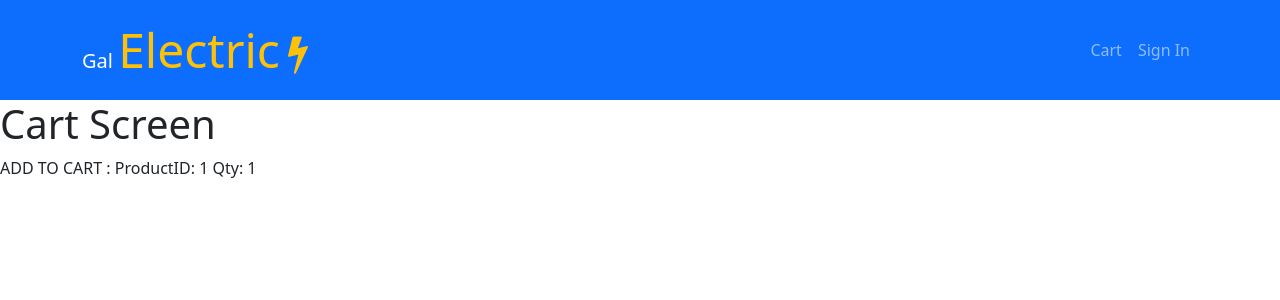
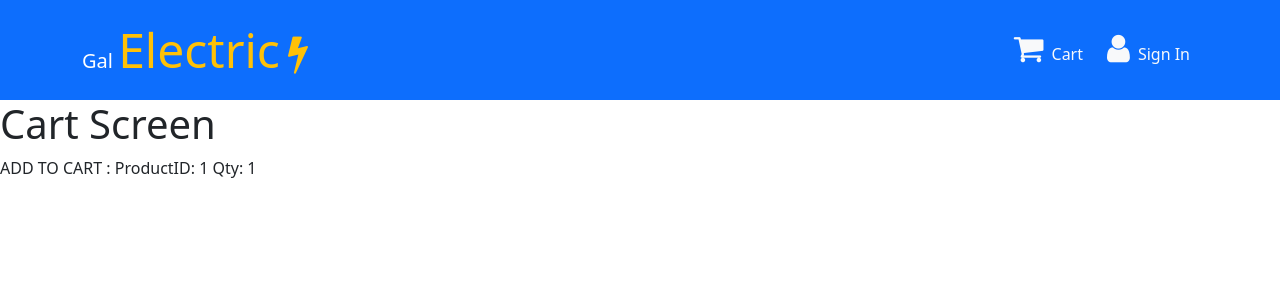
Before and after one commit to GalPalas/Gal-Electric-Store, a React (Create React App) app in the folder Electric_Store/client/: page /cart/1 in a window 1280 px wide. Shown: the top 300 px of the page. Built offline with nearby package versions, Linux system fonts and the light colour scheme; no server answers.

Commit message:
Implement add to cart

```diff
--- a/Electric_Store/client/src/components/Product/product.jsx
+++ b/Electric_Store/client/src/components/Product/product.jsx
@@ -1,4 +1,5 @@
 import React from "react";
+import { Link } from "react-router-dom";
 import Rating from "components/Rating/rating";
 import "./product.css";
 
@@ -17,15 +18,20 @@ const Product = ({ products }) => {
               className="col-xl-3 col-lg-3 col-md-3 col-sm-6 col-xs-6"
             >
               <div className="card">
-                <a href={`/product/${product._id}`}>
+                <Link to={`/product/${product._id}`}>
                   <img
                     src={product.image}
                     className="card-img-top image-fluid w-75"
                     alt="..."
                   />
-                </a>
+                </Link>
                 <div className="card-body">
-                  <h4 className="card-title">{product.name}</h4>
+                  <Link
+                    className="text-decoration-none"
+                    to={`/product/${product._id}`}
+                  >
+                    <h4 className="card-title text-dark ">{product.name}</h4>
+                  </Link>
                   <h5 className="card-model text-secondary">
                     model:{product.model}
                   </h5>
--- a/Electric_Store/client/src/components/pages/cartScreen.jsx
+++ b/Electric_Store/client/src/components/pages/cartScreen.jsx
@@ -1,10 +1,19 @@
-import React from "react";
+import React, { useEffect } from "react";
+import { useDispatch } from "react-redux";
+import { addItemToCart } from "store/cart";
 
 const CartScreen = (props) => {
+  const dispatch = useDispatch();
+
   const productId = props.match.params.id;
   const qty = props.location.search
     ? Number(props.location.search.split("=")[1])
     : 1;
+
+  useEffect(() => {
+    dispatch(addItemToCart(productId, qty));
+  }, [dispatch, productId, qty]);
+
   return (
     <div>
       <h1>Cart Screen</h1>
--- a/Electric_Store/client/src/components/shared/navbar.jsx
+++ b/Electric_Store/client/src/components/shared/navbar.jsx
@@ -1,16 +1,22 @@
 import React from "react";
+import { Link } from "react-router-dom";
+import { useSelector } from "react-redux";
+import { numberOfItems } from "store/cart";
 
 const Navbar = () => {
+  const cart = useSelector(numberOfItems());
+  const { cartItems } = cart;
+
   return (
     <nav className="navbar navbar-expand-lg navbar-dark bg-primary py-3">
       <div className="container">
-        <a className="navbar-brand " href="/#">
+        <Link className="navbar-brand " to="/">
           Gal <span className="text-warning display-5">Electric</span>
           <i
             className="fa fa-bolt fa-2x text-warning mx-2"
             aria-hidden="true"
           ></i>
-        </a>
+        </Link>
 
         <button
           className="navbar-toggler"
@@ -24,14 +30,27 @@ const Navbar = () => {
         <div className="collapse navbar-collapse" id="navmenu">
           <ul className="navbar-nav ms-auto">
             <li className="nav-item">
-              <a href="/#" className="nav-link">
+              <Link
+                to="/cart"
+                className="nav-link text-light position-relative "
+              >
+                <i
+                  class="fa fa-shopping-cart fa-2x mx-2"
+                  aria-hidden="true"
+                ></i>
                 Cart
-              </a>
+                {cartItems.length > 0 && (
+                  <span className="position-absolute top-5 start-50 translate-middle badge rounded-pill bg-warning">
+                    {cartItems.length}
+                  </span>
+                )}
+              </Link>
             </li>
             <li className="nav-item">
-              <a href="/#" className="nav-link">
+              <Link to="/signin" className="nav-link text-light ">
+                <i class="fa fa-user fa-2x mx-2 " aria-hidden="true"></i>
                 Sign In
-              </a>
+              </Link>
             </li>
           </ul>
         </div>
--- a/Electric_Store/client/src/store/actions.js
+++ b/Electric_Store/client/src/store/actions.js
@@ -7,3 +7,4 @@ export const productsListCallBegan = createAction(
 export const productsDetailsCallBegan = createAction(
   "productsDetails/productsDetailsBegan"
 );
+export const cartCallBegan = createAction("cart/cartBegan");
--- /dev/null
+++ b/Electric_Store/client/src/store/cart.js
@@ -0,0 +1,46 @@
+import { createSlice } from "@reduxjs/toolkit";
+import { cartCallBegan } from "store/actions";
+import { createSelector } from "reselect";
+
+const cart = createSlice({
+  name: "cart",
+  initialState: {
+    cartItems: localStorage.getItem("cartElectricItems")
+      ? JSON.parse(localStorage.getItem("cartElectricItems"))
+      : [],
+  },
+  reducers: {
+    cardItemAdded: (cart, action) => {
+      const item = action.payload;
+      const existItem = cart.cartItems.find((x) => x.product === item.product);
+      if (existItem) {
+        cart.cartItems = cart.cartItems.map((x) =>
+          x.product === existItem.product ? item : x
+        );
+      } else {
+        cart.cartItems.push(item);
+      }
+      localStorage.setItem("cartElectricItems", JSON.stringify(cart.cartItems));
+    },
+  },
+});
+
+export const addItemToCart = (productId, qty) => (dispatch, getState) => {
+  return dispatch(
+    cartCallBegan({
+      url: `/api/products/${productId}`,
+      qty: qty,
+      onSuccess: cardItemAdded.type,
+    })
+  );
+};
+
+/* --------------- Return how many items in cart (Selector) ---------------  */
+export const numberOfItems = () =>
+  createSelector(
+    (state) => state.entities.cart,
+    (cart) => cart
+  );
+
+export const { cardItemAdded } = cart.actions;
+export default cart.reducer;
--- a/Electric_Store/client/src/store/configureStore.js
+++ b/Electric_Store/client/src/store/configureStore.js
@@ -1,11 +1,12 @@
 import { configureStore, getDefaultMiddleware } from "@reduxjs/toolkit";
 import reducer from "store/reducer";
+import cart from "store/middleware/cart";
 import products from "store/middleware/products";
 import productsDetails from "store/middleware/productDetails";
 
 export default function configureAppStore() {
   return configureStore({
     reducer,
-    middleware: [...getDefaultMiddleware(), products, productsDetails],
+    middleware: [...getDefaultMiddleware(), products, productsDetails, cart],
   });
 }
--- a/Electric_Store/client/src/store/entities.js
+++ b/Electric_Store/client/src/store/entities.js
@@ -1,8 +1,10 @@
 import { combineReducers } from "redux";
+import cartReducer from "store/cart";
 import productsReducer from "store/products";
 import productDetailsReducer from "store/productDetails";
 
 export default combineReducers({
   productsList: productsReducer,
   productDetails: productDetailsReducer,
+  cart: cartReducer,
 });
--- /dev/null
+++ b/Electric_Store/client/src/store/middleware/cart.js
@@ -0,0 +1,34 @@
+import axios from "axios";
+import { cartCallBegan } from "store/actions";
+
+const cart =
+  ({ dispatch }) =>
+  (next) =>
+  async (action) => {
+    if (action.type !== cartCallBegan.type) return next(action);
+
+    const { url, qty, onSuccess } = action.payload;
+
+    next(action);
+
+    try {
+      const { data } = await axios.request({ url });
+      const { name, image, price, countInStock, _id } = data;
+      if (onSuccess)
+        dispatch({
+          type: onSuccess,
+          payload: {
+            name,
+            image,
+            price,
+            countInStock,
+            product: _id,
+            qty,
+          },
+        });
+    } catch (err) {
+      console.log(err.message);
+    }
+  };
+
+export default cart;
```
